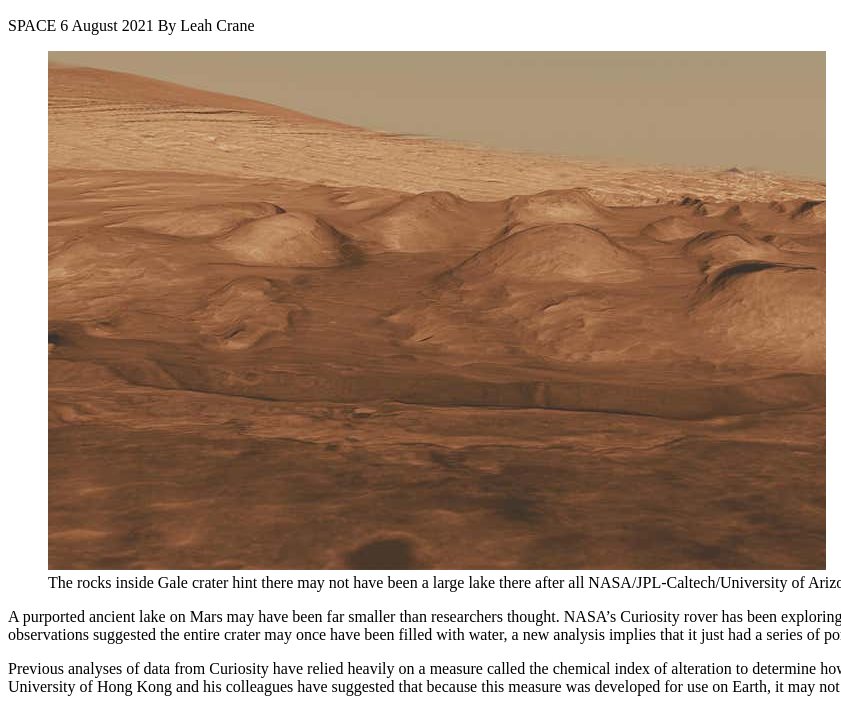
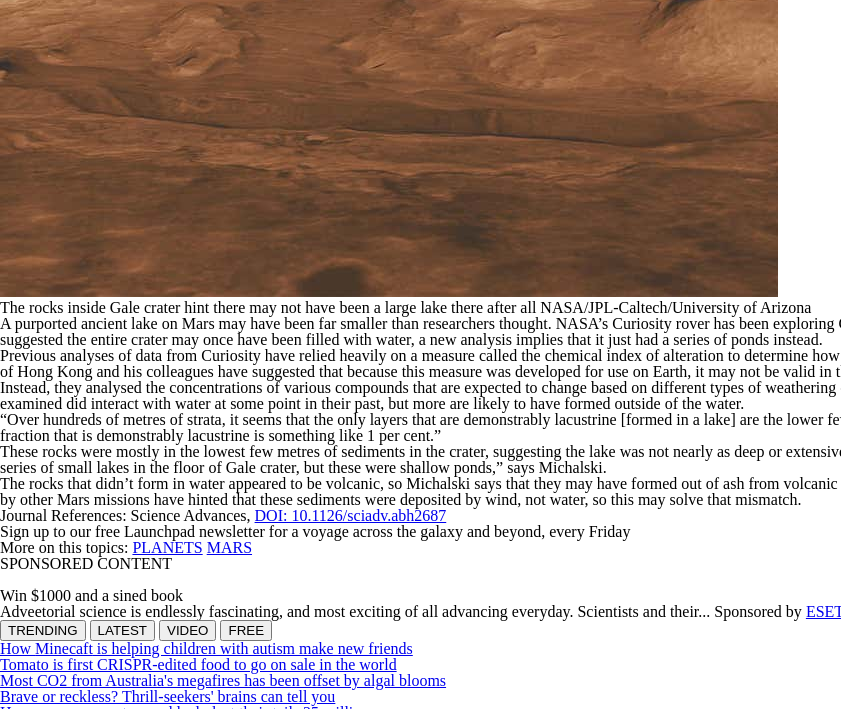
Before and after one commit to peter-abah/newscientist-page, a plain HTML site: page index.html in a window 1280 px wide. Shown: the part 840-1549 px from the top of the page, without its empty margins (0-841 px from the left). Drawn offline with Linux system fonts and the light colour scheme.

Commit message:
add reset.css

```diff
--- /dev/null
+++ b/css/reset.css
@@ -0,0 +1,34 @@
+html, body, div, span, applet, object, iframe, h1, h2, h3, h4, h5, h6, p, blockquote, pre, a, abbr, acronym, address, big, cite, code, del, dfn, em, img, ins, kbd, q, s, samp, small, strike, strong, sub, sup, tt, var, b, u, i, center, dl, dt, dd, ol, ul, li, fieldset, form, label, legend, table, caption, tbody, tfoot, thead, tr, th, td, article, aside, canvas, details, embed, figure, figcaption, footer, header, hgroup, menu, nav, output, ruby, section, summary, time, mark, audio, video {
+	margin: 0;
+	padding: 0;
+	border: 0;
+	font-size: 100%;
+	font: inherit;
+	vertical-align: baseline;
+}
+
+article, aside, details, figcaption, figure, footer, header, hgroup, menu, nav, section {
+	display: block;
+}
+
+body {
+	line-height: 1;
+}
+
+ol, ul {
+	list-style: none;
+}
+
+blockquote, q {
+	quotes: none;
+}
+
+blockquote:before, blockquote:after, q:before, q:after {
+	content: '';
+	content: none;
+}
+
+table {
+	border-collapse: collapse;
+	border-spacing: 0;
+}
--- a/index.html
+++ b/index.html
@@ -4,10 +4,13 @@
 <head>
   <meta charset="UTF-8">
   <meta name="viewport" content="width=device-width, initial-scale=1.0">
+
   <link rel="preconnect" href="https://fonts.googleapis.com">
   <link rel="preconnect" href="https://fonts.gstatic.com" crossorigin>
   <link href="https://fonts.googleapis.com/css2?family=Roboto:ital,wght@0,400;0,700;1,400&display=swap" rel="stylesheet">
-  <title>Ancient Lake in Mars' Gale crater</title>
+
+  <link rel="stylesheet" href="css/reset.css">
+  <title>Ancient Lake in Mars' Gale crater may have actually been a small pond</title>
 </head>
 
 <body>
```
